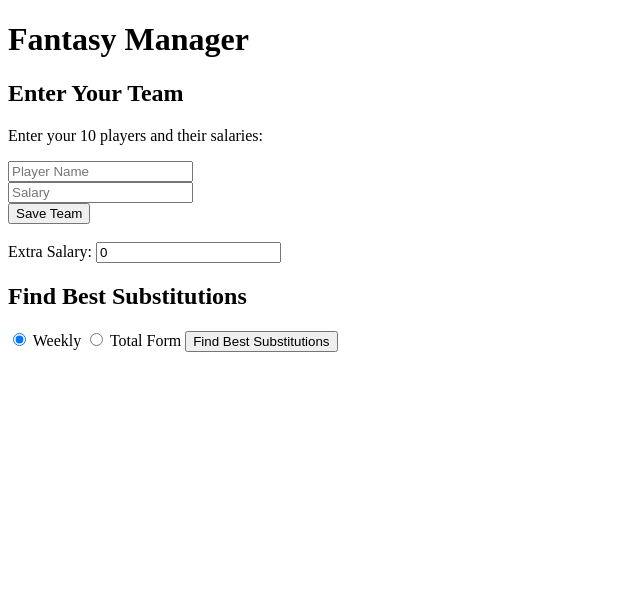
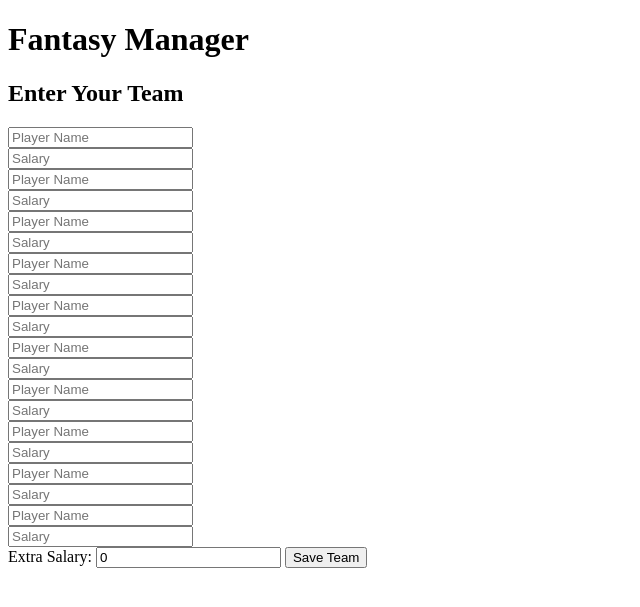
Before and after one commit to yuvalantman/fantasy-manager, a Flask app: page / in a window 1280 px wide. Shown: the top 607 px of the page, without its empty margins (0-640 px from the left). Run offline with Flask 3, Linux system fonts and the light colour scheme.

Commit message:
updated app and html

```diff
--- a/app.py
+++ b/app.py
@@ -6,19 +6,15 @@ from best_team_finder import BestTeamFinder
 app = Flask(__name__, template_folder="templates")
 app.secret_key = "super_secret_key"  # Needed for session storage
 
-# Define file paths
 FULL_PLAYERS_CSV = "data/top_update_players.csv"
 BEST_FILTER_CSV = "data/top_players.csv"
 SCHEDULE_CSV = "data/GW19Schedule.csv"
 
-# Load player dataset for autocomplete
 full_players_df = pd.read_csv(FULL_PLAYERS_CSV)
-
 
 @app.route("/")
 def home():
     return render_template("index.html")
-
 
 @app.route("/autocomplete", methods=["GET"])
 def autocomplete():
@@ -27,45 +23,63 @@ def autocomplete():
     suggestions = full_players_df[full_players_df["Player"].str.lower().str.contains(query, na=False)]
     return jsonify(suggestions["Player"].tolist())
 
-
 @app.route("/set_user_team", methods=["POST"])
 def set_user_team():
-    """Store the user's team and extra salary in session storage."""
+    """Store user's team and update salaries in the dataset."""
     data = request.json
-    session["user_team"] = data.get("user_team", [])
-    session["extra_salary"] = float(data.get("extra_salary", 0))
+    user_team = data.get("user_team", [])
+    extra_salary = float(data.get("extra_salary", 0))
 
-    return jsonify({"message": "User team saved successfully."})
+    session["user_team"] = user_team
+    session["extra_salary"] = extra_salary
 
+    # Load full dataset & update salaries for players in the user's team
+    updated_players_df = full_players_df.copy()
+    for player in user_team:
+        updated_players_df.loc[updated_players_df["Player"] == player["Player"], "$"] = player["$"]
 
-@app.route("/find_best_substitutions", methods=["POST"])
-def find_best_substitutions():
-    """Find the best substitutions using stored user team."""
-    sub_type = request.json.get("sub_type", "weekly")
+    session["updated_players_df"] = updated_players_df.to_dict(orient="records")
 
-    # Retrieve stored team and salary
-    user_team_data = session.get("user_team", [])
+    return jsonify({"message": "User team saved and salaries updated successfully."})
+
+@app.route("/compute_result", methods=["POST"])
+def compute_result():
+    """Find best team or best substitutions based on user choice."""
+    data = request.json
+    option = data.get("option")  # "best_team" or "best_substitutions"
+    sub_type = data.get("sub_type", "weekly")  # "weekly" or "total"
+
+    user_team = pd.DataFrame(session.get("user_team", []))
     extra_salary = float(session.get("extra_salary", 0))
+    updated_players_df = pd.DataFrame(session.get("updated_players_df", []))
 
-    if not user_team_data:
+    if user_team.empty or updated_players_df.empty:
         return jsonify({"error": "No user team found. Please enter your team first."})
 
-    user_team_df = pd.DataFrame(user_team_data)
+    if option == "best_team":
+        team_finder = BestTeamFinder(updated_players_df, 100)
+        best_team = team_finder.find_best_team()
+        return jsonify({
+            "best_team": best_team.to_dict(orient="records"),
+            "total_form": best_team["Form"].sum(),
+            "total_price": best_team["$"].sum()
+        })
 
-    optimizer = FantasyOptimizer(user_team_df, FULL_PLAYERS_CSV, SCHEDULE_CSV)
+    elif option == "best_substitutions":
+        optimizer = FantasyOptimizer(user_team, updated_players_df, SCHEDULE_CSV)
+        if sub_type == "weekly":
+            best_team, new_form, _, best_out, best_in = optimizer.find_best_weekly_substitutions(extra_salary)
+        else:
+            best_team, new_form, _, best_out, best_in = optimizer.find_best_total_substitutions(extra_salary)
 
-    if sub_type == "weekly":
-        best_team, new_form, _, best_out, best_in = optimizer.find_best_weekly_substitutions(extra_salary)
-    else:
-        best_team, new_form, _, best_out, best_in = optimizer.find_best_total_substitutions(extra_salary)
+        return jsonify({
+            "new_team": best_team.to_dict(orient="records"),
+            "new_form": new_form,
+            "substitutions_out": best_out,
+            "substitutions_in": best_in
+        })
 
-    return jsonify({
-        "new_team": best_team.to_dict(orient="records"),
-        "new_form": new_form,
-        "substitutions_out": best_out,
-        "substitutions_in": best_in
-    })
-
+    return jsonify({"error": "Invalid option selected."})
 
 if __name__ == "__main__":
     app.run(debug=True)
--- a/templates/index.html
+++ b/templates/index.html
@@ -5,20 +5,40 @@
     <meta name="viewport" content="width=device-width, initial-scale=1.0">
     <title>Fantasy Manager</title>
     <script>
-        let userTeam = [];
+        document.addEventListener("DOMContentLoaded", function() {
+            generatePlayerInputs();
+        });
+
+        function generatePlayerInputs() {
+            let container = document.getElementById("team_inputs");
+            container.innerHTML = "";
+            for (let i = 0; i < 10; i++) {
+                let div = document.createElement("div");
+                div.innerHTML = `
+                    <input type="text" class="player-input" onkeyup="autocompletePlayer(this)" placeholder="Player Name">
+                    <div class="autocomplete-dropdown"></div>
+                    <input type="number" class="salary-input" placeholder="Salary">
+                `;
+                container.appendChild(div);
+            }
+        }
 
         async function setUserTeam() {
             let extraSalary = document.getElementById("extra_salary").value;
             let playerInputs = document.querySelectorAll(".player-input");
             let salaryInputs = document.querySelectorAll(".salary-input");
 
-            userTeam = [];
+            let userTeam = [];
             for (let i = 0; i < playerInputs.length; i++) {
                 let playerName = playerInputs[i].value;
                 let playerSalary = parseFloat(salaryInputs[i].value);
-                if (playerName && !isNaN(playerSalary)) {
-                    userTeam.push({ Player: playerName, $: playerSalary });
+
+                if (!playerName || isNaN(playerSalary)) {
+                    alert("⚠️ Please enter all 10 players and their salaries.");
+                    return;
                 }
+
+                userTeam.push({ Player: playerName, $: playerSalary });
             }
 
             let response = await fetch("/set_user_team", {
@@ -29,48 +49,35 @@
 
             let data = await response.json();
             alert(data.message);
+            document.getElementById("next_step").style.display = "block";
         }
 
-        async function autocompletePlayer(input) {
-            let query = input.value.trim().toLowerCase();
-            if (query.length < 2) return;
+        async function computeResult() {
+            let option = document.querySelector('input[name="option"]:checked').value;
+            let subType = document.querySelector('input[name="sub_type"]:checked')?.value || "";
 
-            let response = await fetch(`/autocomplete?query=${query}`);
-            let players = await response.json();
-
-            let dropdown = input.nextElementSibling;
-            dropdown.innerHTML = "";
-            players.forEach(player => {
-                let option = document.createElement("div");
-                option.className = "autocomplete-item";
-                option.innerText = player;
-                option.onclick = function() {
-                    input.value = player;
-                    dropdown.innerHTML = "";
-                };
-                dropdown.appendChild(option);
-            });
-        }
-
-        async function findBestSubstitutions() {
-            let subType = document.querySelector('input[name="sub_type"]:checked').value;
-
-            let response = await fetch("/find_best_substitutions", {
+            let response = await fetch("/compute_result", {
                 method: "POST",
                 headers: { "Content-Type": "application/json" },
-                body: JSON.stringify({ sub_type: subType })
+                body: JSON.stringify({ option: option, sub_type: subType })
             });
 
             let data = await response.json();
-            let subResult = document.getElementById("sub_result");
-            subResult.innerHTML = "<h3>Best Substitutions:</h3>";
+            let resultDiv = document.getElementById("result");
+            resultDiv.innerHTML = "<h3>Results:</h3>";
 
-            if (data.new_team) {
-                subResult.innerHTML += `<p><strong>New Team Form:</strong> ${data.new_form}</p>`;
-                subResult.innerHTML += `<p><strong>Players Out:</strong> ${data.substitutions_out.join(", ")}</p>`;
-                subResult.innerHTML += `<p><strong>Players In:</strong> ${data.substitutions_in.join(", ")}</p>`;
+            if (option === "best_team" && data.best_team) {
+                data.best_team.forEach(player => {
+                    resultDiv.innerHTML += `<p>${player.Player} - ${player.team} ($${player.$})</p>`;
+                });
+                resultDiv.innerHTML += `<p><strong>Total Form:</strong> ${data.total_form}</p>`;
+                resultDiv.innerHTML += `<p><strong>Total Price:</strong> $${data.total_price}</p>`;
+            } else if (option === "best_substitutions") {
+                resultDiv.innerHTML += `<p><strong>New Team Form:</strong> ${data.new_form}</p>`;
+                resultDiv.innerHTML += `<p><strong>Players Out:</strong> ${data.substitutions_out.join(", ")}</p>`;
+                resultDiv.innerHTML += `<p><strong>Players In:</strong> ${data.substitutions_in.join(", ")}</p>`;
             } else {
-                subResult.innerHTML = `<p style="color: red;">${data.error}</p>`;
+                resultDiv.innerHTML = `<p style="color: red;">${data.error}</p>`;
             }
         }
     </script>
@@ -79,28 +86,20 @@
     <h1>Fantasy Manager</h1>
 
     <h2>Enter Your Team</h2>
-    <p>Enter your 10 players and their salaries:</p>
-    <div id="team_inputs">
-        <div>
-            <input type="text" class="player-input" onkeyup="autocompletePlayer(this)" placeholder="Player Name">
-            <div class="autocomplete-dropdown"></div>
-            <input type="number" class="salary-input" placeholder="Salary">
-        </div>
-    </div>
-    <button onclick="setUserTeam()">Save Team</button>
-    <br><br>
-
+    <div id="team_inputs"></div>
     <label>Extra Salary: </label>
     <input type="number" id="extra_salary" value="0">
+    <button onclick="setUserTeam()">Save Team</button>
 
-    <h2>Find Best Substitutions</h2>
-    <label>
-        <input type="radio" name="sub_type" value="weekly" checked> Weekly
-    </label>
-    <label>
-        <input type="radio" name="sub_type" value="total"> Total Form
-    </label>
-    <button onclick="findBestSubstitutions()">Find Best Substitutions</button>
-    <div id="sub_result"></div>
+    <div id="next_step" style="display: none;">
+        <h2>Choose an Option</h2>
+        <label><input type="radio" name="option" value="best_team" checked> Best Team</label>
+        <label><input type="radio" name="option" value="best_substitutions"> Best Substitutions</label>
+        <label><input type="radio" name="sub_type" value="weekly"> Weekly</label>
+        <label><input type="radio" name="sub_type" value="total"> Total</label>
+        <button onclick="computeResult()">Compute</button>
+    </div>
+
+    <div id="result"></div>
 </body>
 </html>
```
